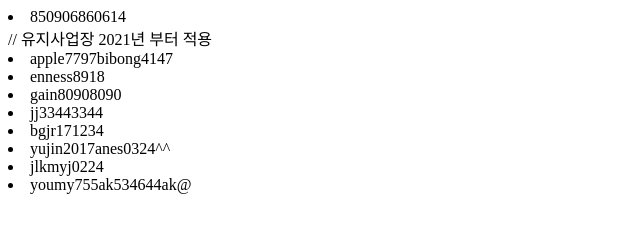
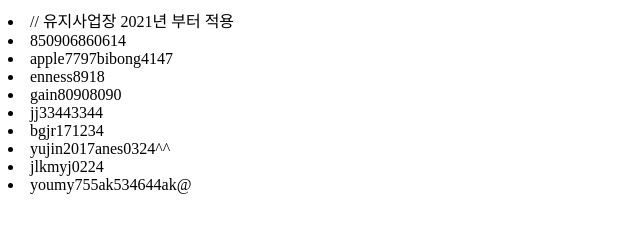
Before and after one commit to chung0906/simplecare02, a plain HTML site: page index.html in a window 1280 px wide. Shown: the whole page, without its empty margins (0-640 px from the left). Drawn offline with Linux system fonts and the light colour scheme.

Commit message:
Update index.html

```diff
--- a/index.html
+++ b/index.html
@@ -8,9 +8,9 @@
 
   <body>
 
+<li>// 유지사업장 2021년 부터 적용 </script>
 
 <li>850906860614</li> <script> //관리자 </script>
-    // 유지사업장 2021년 부터 적용
 
 <li>apple7797bibong4147</li> <script>     // 가족사랑 방문 (안성) </script>
 <li>enness8918</li> <script>              // 다사랑노인 방문 (가평) </script>
```
